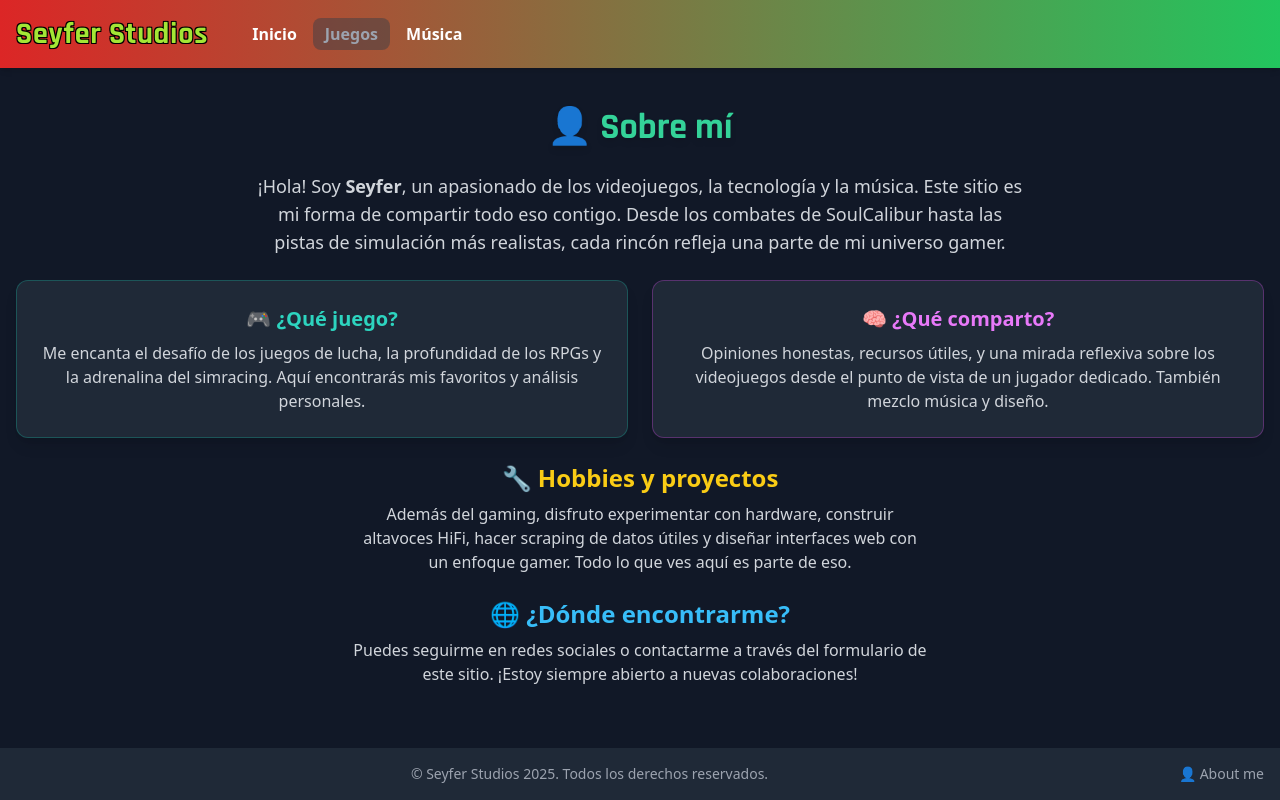
After one commit to ianshalaga/ProyectoFinalRamirezPyDj, a Django app: page /about in a window 1280 px wide. The commit adds this page. Run offline with Django 5.2, Linux system fonts and the light colour scheme; some libraries are stand-ins or nearby versions.

Commit message:
About view done

```diff
--- /dev/null
+++ b/apps/main/templates/main/about.html
@@ -0,0 +1,55 @@
+{% extends 'main/base.html' %} {% block main %}
+
+<section class="text-center space-y-6">
+  <h2 class="text-4xl font-rajdhani font-bold text-emerald-400 drop-shadow-md">
+    👤 Sobre mí
+  </h2>
+  <p class="text-lg max-w-3xl mx-auto text-gray-300">
+    ¡Hola! Soy <strong>Seyfer</strong>, un apasionado de los videojuegos, la
+    tecnología y la música. Este sitio es mi forma de compartir todo eso
+    contigo. Desde los combates de SoulCalibur hasta las pistas de simulación
+    más realistas, cada rincón refleja una parte de mi universo gamer.
+  </p>
+
+  <div class="grid md:grid-cols-2 gap-6 mt-8">
+    <div
+      class="bg-gray-800 rounded-xl p-6 shadow-lg border border-teal-500/30 hover:border-teal-500 transition"
+    >
+      <h3 class="text-xl font-bold text-teal-400 mb-2">🎮 ¿Qué juego?</h3>
+      <p class="text-gray-300">
+        Me encanta el desafío de los juegos de lucha, la profundidad de los RPGs
+        y la adrenalina del simracing. Aquí encontrarás mis favoritos y análisis
+        personales.
+      </p>
+    </div>
+    <div
+      class="bg-gray-800 rounded-xl p-6 shadow-lg border border-fuchsia-500/30 hover:border-fuchsia-500 transition"
+    >
+      <h3 class="text-xl font-bold text-fuchsia-400 mb-2">🧠 ¿Qué comparto?</h3>
+      <p class="text-gray-300">
+        Opiniones honestas, recursos útiles, y una mirada reflexiva sobre los
+        videojuegos desde el punto de vista de un jugador dedicado. También
+        mezclo música y diseño.
+      </p>
+    </div>
+  </div>
+
+  <div class="mt-10">
+    <h3 class="text-2xl font-bold text-yellow-400">🔧 Hobbies y proyectos</h3>
+    <p class="text-gray-300 max-w-xl mx-auto mt-2">
+      Además del gaming, disfruto experimentar con hardware, construir altavoces
+      HiFi, hacer scraping de datos útiles y diseñar interfaces web con un
+      enfoque gamer. Todo lo que ves aquí es parte de eso.
+    </p>
+  </div>
+
+  <div class="mt-10">
+    <h3 class="text-2xl font-bold text-sky-400">🌐 ¿Dónde encontrarme?</h3>
+    <p class="text-gray-300 max-w-xl mx-auto mt-2">
+      Puedes seguirme en redes sociales o contactarme a través del formulario de
+      este sitio. ¡Estoy siempre abierto a nuevas colaboraciones!
+    </p>
+  </div>
+</section>
+
+{% endblock main %}
--- a/apps/main/templates/main/base.html
+++ b/apps/main/templates/main/base.html
@@ -74,7 +74,14 @@
 
     <!-- Footer  -->
     <footer class="bg-gray-800 text-center text-sm text-gray-400 py-4">
-      &copy; Seyfer Studios {{ now | date:"Y" }}. Todos los derechos reservados.
+      <div class="container mx-auto flex justify-between items-center px-4">
+        <p class="flex-1 text-center">
+          &copy; Seyfer Studios {{ now | date:"Y" }}. Todos los derechos
+          reservados.
+        </p>
+
+        <a class="ml-4" href="{% url 'main:about' %}">👤 About me</a>
+      </div>
     </footer>
   </body>
 </html>
--- a/apps/main/urls.py
+++ b/apps/main/urls.py
@@ -5,4 +5,5 @@ app_name = "main"
 
 urlpatterns = [
     path("", views.IndexView.as_view(), name="index"),
+    path("about", views.AboutView.as_view(), name="about"),
 ]
--- a/apps/main/views.py
+++ b/apps/main/views.py
@@ -16,3 +16,16 @@ class IndexView(View):
             "now": timezone.now(),
         }
         return render(request, "main/index.html", context)
+
+
+class AboutView(View):
+    def dispatch(self, request, *args, **kwargs):
+        # Add logic
+        return super().dispatch(request, *args, **kwargs)
+
+    def get(self, request, *args, **kwargs):
+        context = {
+            "title": "About Seyfer Studios",
+            "now": timezone.now(),
+        }
+        return render(request, "main/about.html", context)
```
Also changed, not shown: apps/music_sc/templates/music_sc/base.html (+42 -1 lines), apps/music_sc/views.py (+6 -1 lines), README.md.
